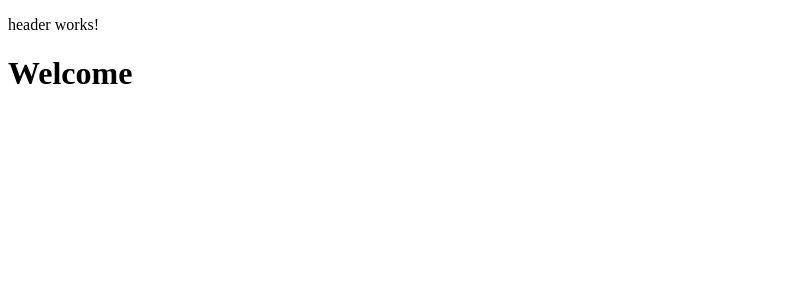
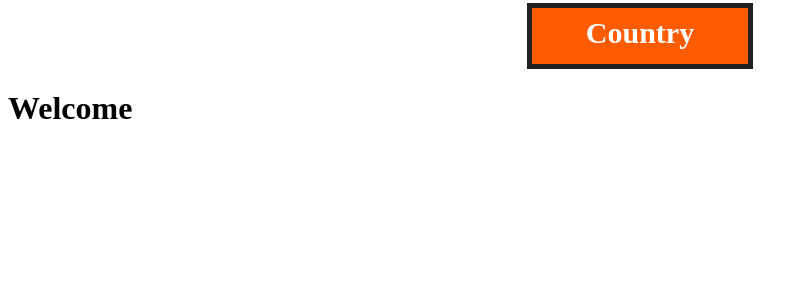
Before and after one commit to PamplemousseMR/Country, an Angular app: page / in a window 1280 px wide. Shown: the top 300 px of the page, without its empty margins (0-808 px from the left). Built offline with nearby package versions, Linux system fonts and the light colour scheme.

Commit message:
feat(header): add header component

```diff
--- a/src/app/app.component.html
+++ b/src/app/app.component.html
@@ -1,2 +1,2 @@
-<app-header></app-header>
+<app-header m_tittle="Country"></app-header>
 <h1>Welcome</h1>
--- a/src/app/header/header.component.css
+++ b/src/app/header/header.component.css
@@ -0,0 +1,15 @@
+#HeaderComponent h1 {
+    /* general */
+    height: 40px;
+    width: 200px;
+    margin: auto auto auto;
+    border : solid 5px #212121;
+    padding: 8px;
+    background: #FF5B00;
+    font-size: 30px;
+    color: white;
+    text-align: center;
+
+    /* adjust */
+    margin-top: -5px;
+}
--- a/src/app/header/header.component.html
+++ b/src/app/header/header.component.html
@@ -1,3 +1,3 @@
-<p>
-  header works!
-</p>
+<div id="HeaderComponent">
+    <h1>{{m_tittle}}</h1>
+</div>
--- a/src/app/header/header.component.ts
+++ b/src/app/header/header.component.ts
@@ -1,15 +1,17 @@
-import { Component, OnInit } from '@angular/core';
+import { Component, OnInit, Input } from '@angular/core';
 
 @Component({
   selector: 'app-header',
   templateUrl: './header.component.html',
   styleUrls: ['./header.component.css']
 })
+
 export class HeaderComponent implements OnInit {
 
-  constructor() { }
+  @Input() m_tittle : String = "default";
 
-  ngOnInit() {
-  }
+  constructor() {}
+
+  ngOnInit() {}
 
 }
```
